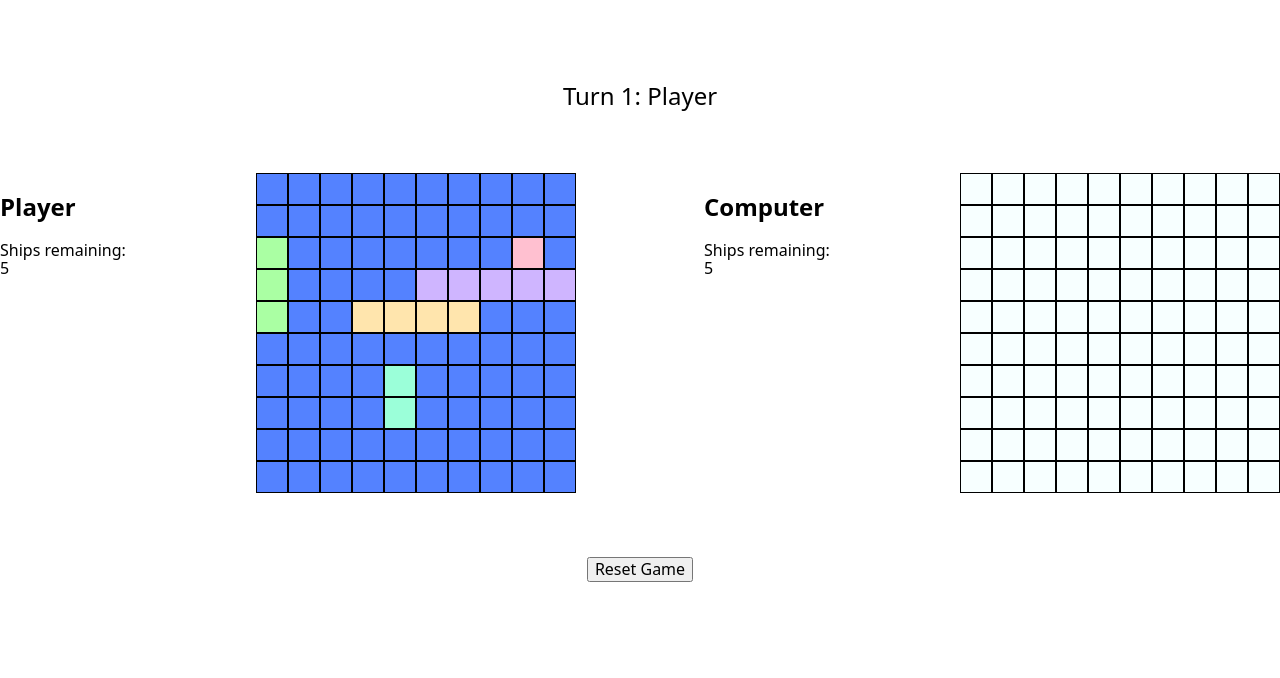
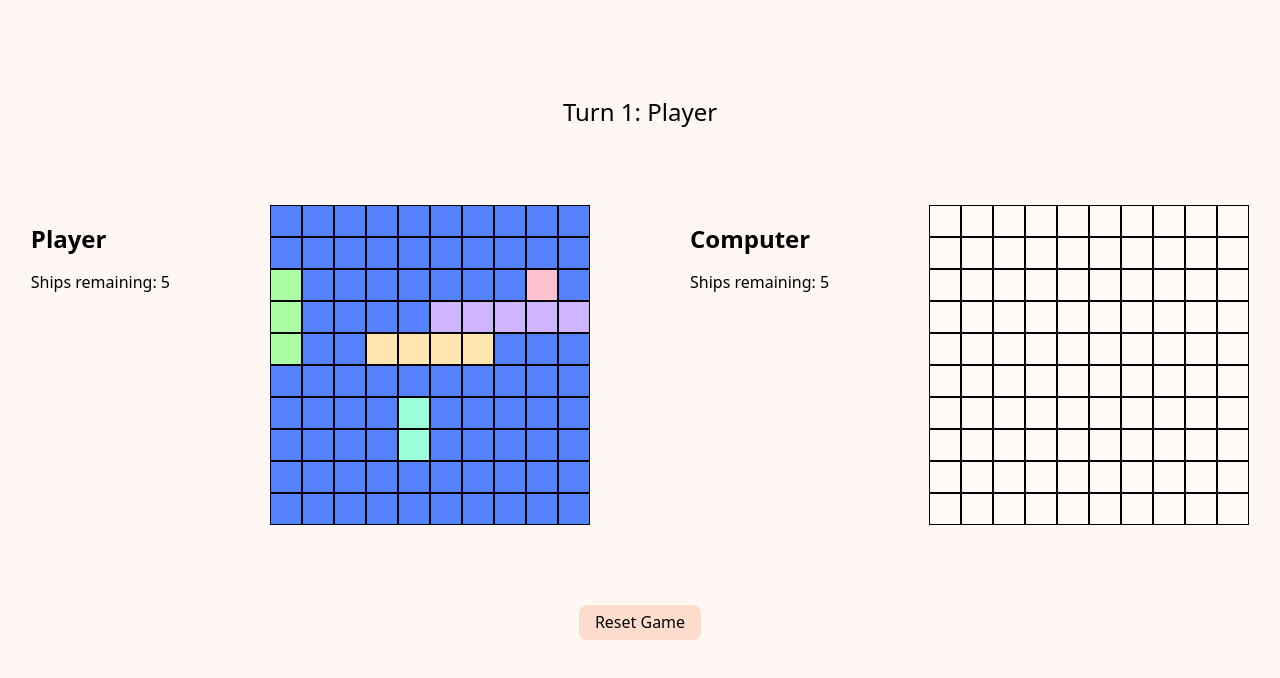
Before and after one commit to Oxwillfollow/battleship, a website built with webpack: page src/template.html in a window 1280 px wide. Shown: the part 62-740 px from the top of the page. Built offline with nearby package versions, Linux system fonts and the light colour scheme.

Commit message:
Improve styling

```diff
--- a/src/styles.css
+++ b/src/styles.css
@@ -6,9 +6,14 @@
   display: flex;
   align-items: center;
   justify-content: center;
-  background-color: rgb(247, 255, 255);
+  background-color: rgb(255, 250, 247);
   border: 1px solid black;
   user-select: none;
+}
+
+#player2 > .gameboard-cell:not(:has(*)):hover {
+  background-color: rgb(255, 206, 184);
+  cursor: pointer;
 }
 
 .gameboard {
@@ -22,7 +27,7 @@
   display: flex;
 
   justify-content: center;
-  gap: 128px;
+  gap: 100px;
   height: 100%;
 }
 
@@ -30,7 +35,7 @@
   display: flex;
   flex-direction: column;
   align-items: center;
-  gap: 64px;
+  gap: 80px;
 }
 
 h1 {
@@ -44,6 +49,7 @@
 body {
   height: 100vh;
   width: 100vw;
+  background-color: rgb(255, 247, 244);
 }
 
 .water {
@@ -70,3 +76,16 @@
 .ship.length-5 {
   background-color: rgb(207, 181, 255);
 }
+
+button {
+  border: 0;
+  border-radius: 8px;
+  background-color: rgb(255, 221, 205);
+  color: black;
+  padding: 8px 16px;
+}
+
+button:hover {
+  cursor: pointer;
+  background-color: rgb(255, 206, 184);
+}
```
